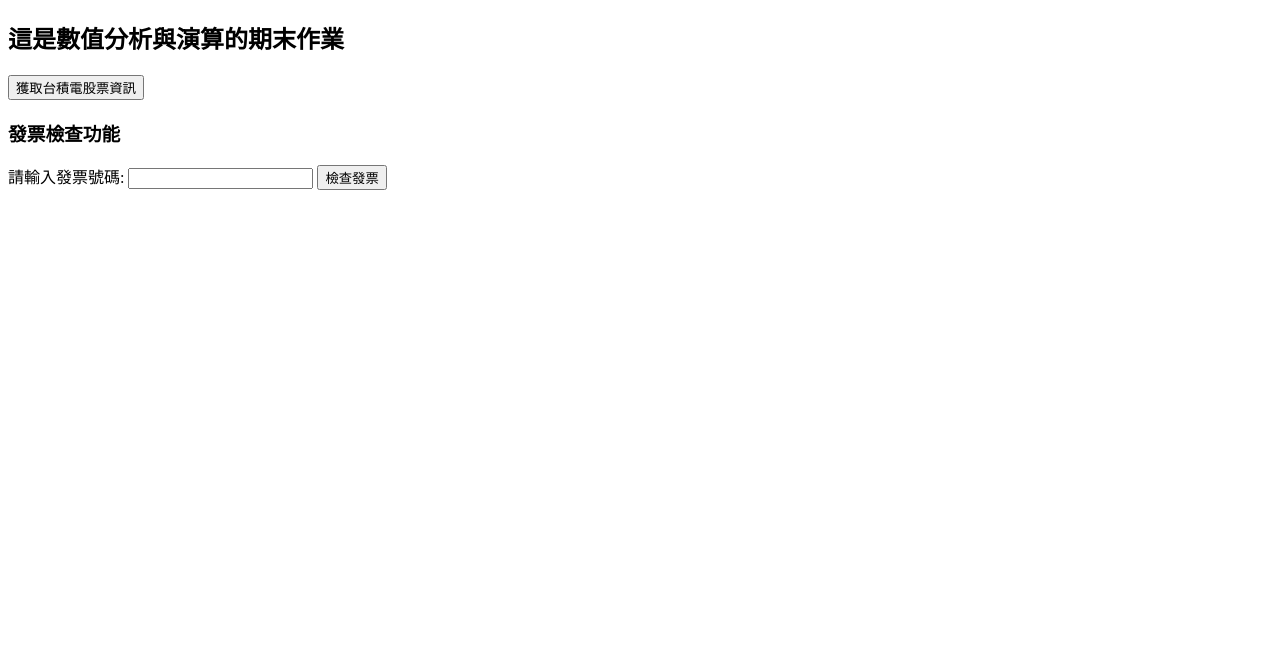
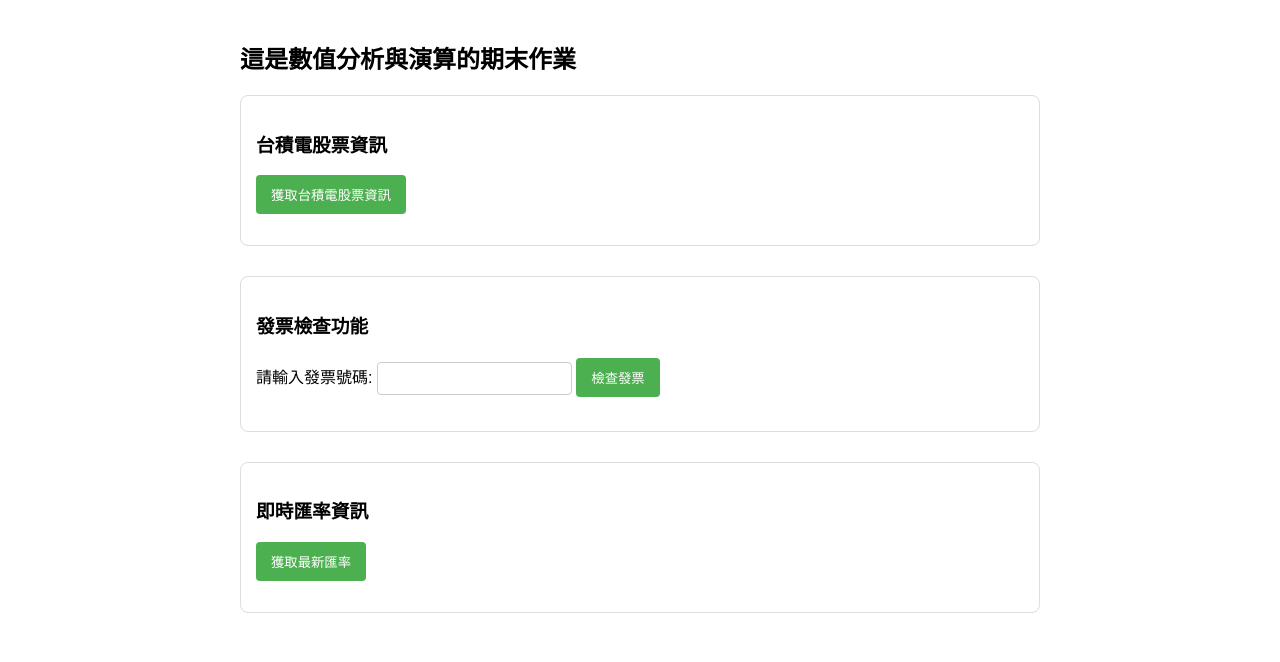
Before and after one commit to mikoxuwei/flask-app, a Flask app: page / in a window 1280 px wide. Shown: the top 662 px of the page. Run offline with Flask 3, Linux system fonts and the light colour scheme.

Commit message:
Add real-time currency rate

```diff
--- a/app.py
+++ b/app.py
@@ -108,6 +108,59 @@
 
     return jsonify({"result": result})
 
+@app.route("/currency_rate", methods=["GET"])
+def currency_rate():
+    url = 'http://rate.bot.com.tw/xrt/flcsv/0/day'  # 牌告匯率 CSV 網址
+    rate = requests.get(url)
+    rate.encoding = 'utf-8'  # 設定編碼為 utf-8
+    rt = rate.text # 以文字模式讀取內容
+    rts = rt.split('\n')  # 以換行符號分割成列表
+    result = ""
+    for i in rts:
+        try:
+            a = i.split(',')  # 以逗號分割成列表
+            result = a[0] + ':' + a[12] #取出第一個(0)和第十三個項目(12)
+            rate = requests.get(url, timeout=10)  # 設定超時時間
+            rate.raise_for_status()  # 檢查 HTTP 回應狀態碼
+            result = rate.text
+        except requests.exceptions.RequestException as e:
+            result = f"連線失敗: {e}"
+        except: break  # 如果出現錯誤，則跳出迴圈
+
+    return jsonify({"result": result})
+
+@app.route("/get_currency_rate", methods=["GET"])
+def get_currency_rate():
+    url = 'https://rate.bot.com.tw/xrt/flcsv/0/day'  # 牌告匯率 CSV 網址
+
+    try:
+        rate = requests.get(url, timeout=10)
+        rate.encoding = 'utf-8'  # 設定編碼為 utf-8
+        rt = rate.text  # 以文字模式讀取內容
+        rts = rt.split('\n')  # 以換行符號分割成列表
+
+        currency_rates = []
+
+        # 跳過標題行
+        for i in rts[1:10]:  # 只處理前9個貨幣
+            try:
+                a = i.split(',')  # 以逗號分割成列表
+                if len(a) >= 13:  # 確認資料完整性
+                    currency_name = a[0]  # 貨幣名稱
+                    buying_rate = a[2]    # 現金買入
+                    selling_rate = a[12]  # 現金賣出
+                    currency_rates.append(f"{currency_name}: 買入 {buying_rate}, 賣出 {selling_rate}")
+            except Exception as e:
+                continue  # 跳過有問題的行
+
+        result = "\n".join(currency_rates)
+        if not result:
+            result = "無法獲取匯率資料或資料格式有誤"
+
+        return jsonify({"result": result})
+
+    except requests.exceptions.RequestException as e:
+        return jsonify({"result": f"連線失敗: {e}"})
+
 if __name__ == '__main__':
     app.run(debug=True) # debug=True 代表開啟除錯模式，會自動重啟伺服器
-    # app.run(host='
--- a/templates/index.html
+++ b/templates/index.html
@@ -37,12 +37,60 @@
                 document.getElementById('invoice-result').innerText = "發生錯誤，請稍後再試";
             });
         }
+
+        function fetchCurrencyRate() {
+            fetch('/get_currency_rate')
+                .then(response => response.json())
+                .then(data => {
+                    document.getElementById('currency-result').innerText = data.result;
+                })
+                .catch(error => {
+                    console.error('Error fetching currency rate:', error);
+                    document.getElementById('currency-result').innerText = "獲取匯率資料時發生錯誤";
+                });
+        }
     </script>
+    <style>
+        body {
+            font-family: Arial, sans-serif;
+            max-width: 800px;
+            margin: 0 auto;
+            padding: 20px;
+        }
+        .section {
+            margin-bottom: 30px;
+            padding: 15px;
+            border: 1px solid #ddd;
+            border-radius: 8px;
+        }
+        button {
+            background-color: #4CAF50;
+            color: white;
+            padding: 10px 15px;
+            border: none;
+            border-radius: 4px;
+            cursor: pointer;
+        }
+        button:hover {
+            background-color: #45a049;
+        }
+        input[type=text] {
+            padding: 8px;
+            margin: 5px 0;
+            border: 1px solid #ccc;
+            border-radius: 4px;
+        }
+    </style>
 </head>
 <body>
     <h2>這是數值分析與演算的期末作業</h2>
+    <div class="section">
+        <h3>台積電股票資訊</h3>
         <button onclick="fetchTSMCData()">獲取台積電股票資訊</button>
         <p id="tsmc-info"></p> <!-- 顯示台積電股票資訊 -->
+    </div>
+
+    <div class="section">
         <h3>發票檢查功能</h3>
         <form id="invoice-form" onsubmit="checkInvoice(event)">
             <label for="invoice_number">請輸入發票號碼:</label>
@@ -50,5 +98,12 @@
             <button type="submit">檢查發票</button>
         </form>
         <p id="invoice-result"></p> <!-- 顯示發票檢查結果 -->
+    </div>
+
+    <div class="section">
+        <h3>即時匯率資訊</h3>
+        <button onclick="fetchCurrencyRate()">獲取最新匯率</button>
+        <p id="currency-result" style="white-space: pre-line;"></p> <!-- 顯示匯率結果，保留換行 -->
+    </div>
 </body>
 </html>
```
Lines whose indentation alone changed are shown as unchanged.
